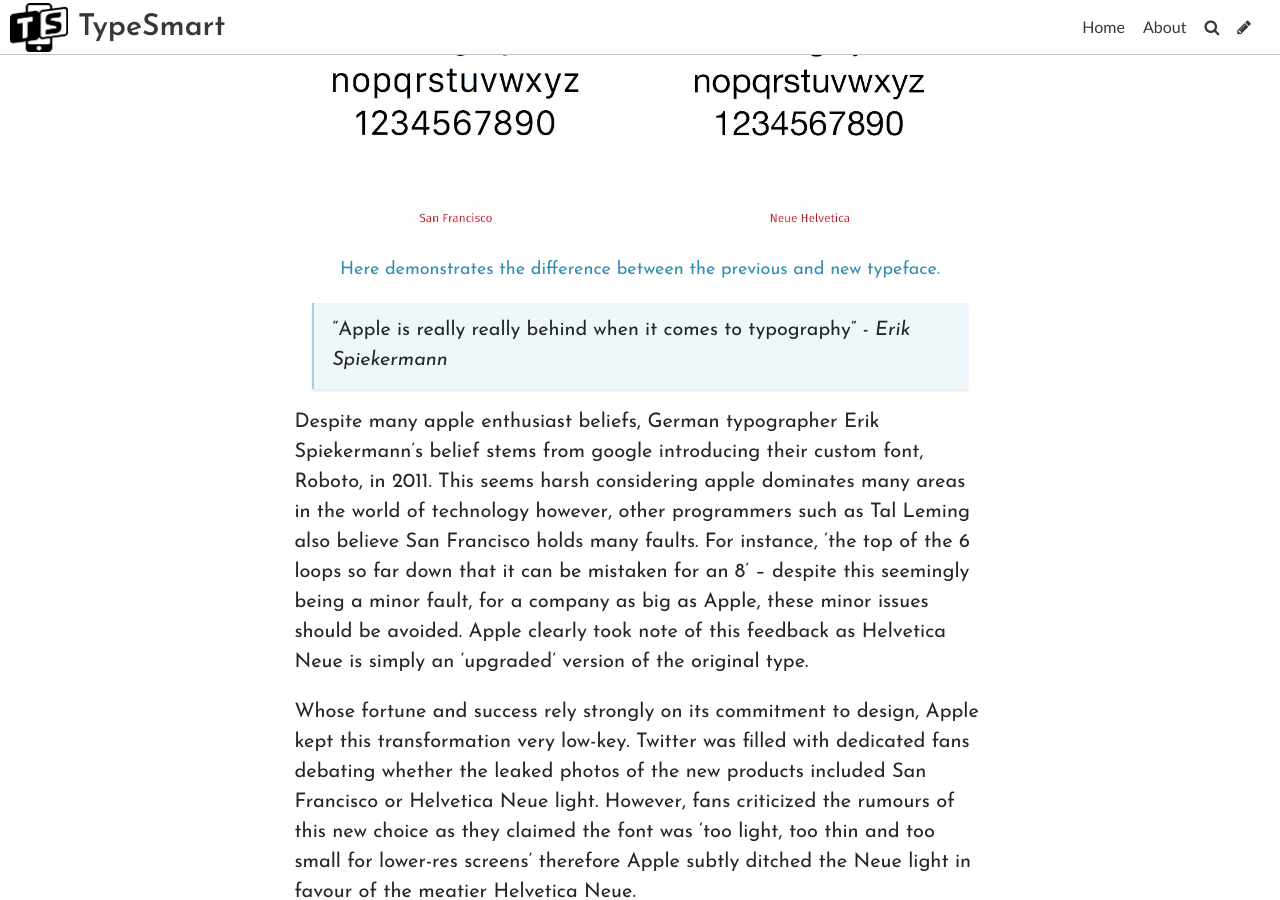
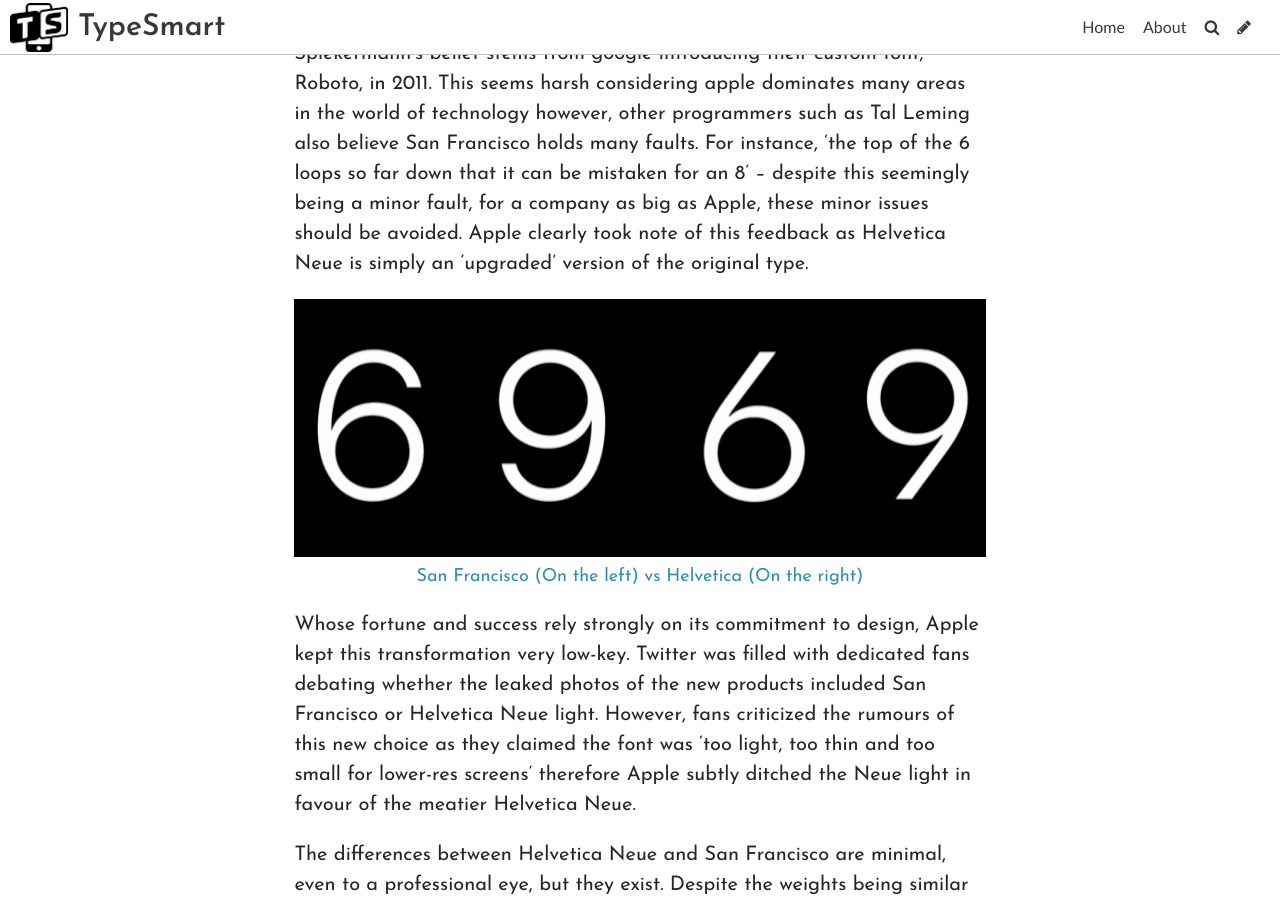
Before and after one commit to nicoleanncarter/typo-design-template, a Jekyll site: the page built from _posts/2021-10-10-the-evolution-of-apple.md, in a window 1280 px wide and 900 px high, scrolled down 1232 px. Built offline with Jekyll 4.4.1, drawn with Linux system fonts in a browser that asks for light colours; some web fonts are replaced.

Commit message:
Update Post “2021-10-10-the-evolution-of-apple”

```diff
--- a/_posts/2021-10-10-the-evolution-of-apple.md
+++ b/_posts/2021-10-10-the-evolution-of-apple.md
@@ -15,14 +15,20 @@
 
 San Francisco (SF) is a sans serif font which is very common for digital screens whilst interestingly, New York (NY)is a serif font said to have been designed to complement San Francisco. They claimed to have designed these typefaces to support an extensive range of weights, sizes, styles, and languages. Despite this type being the most associated to Apple; in 2015, they ‘abandoned the world’s most beloved typeface’ (an article headlined) and moved forward with Helvetica Neue.
 
-![Here demonstrates the difference between the previous and new typeface. ](../uploads/1-hzs5qtcfxgqtiwctbngggq.jpeg)
-
 > "Apple is really really behind when it comes to typography" - *Erik Spiekermann*
 
 Despite many apple enthusiast beliefs, German typographer Erik Spiekermann's belief stems from google introducing their custom font, Roboto, in 2011. This seems harsh considering apple dominates many areas in the world of technology however, other programmers such as Tal Leming also believe San Francisco holds many faults. For instance, ‘the top of the 6 loops so far down that it can be mistaken for an 8’ – despite this seemingly being a minor fault, for a company as big as Apple, these minor issues should be avoided. Apple clearly took note of this feedback as Helvetica Neue is simply an ‘upgraded’ version of the original type.
+
+
+
+![San Francisco (On the left) vs Helvetica (On the right)](../uploads/alternate-6-and-9-san-francisco-font.png)
 
 Whose fortune and success rely strongly on its commitment to design, Apple kept this transformation very low-key. Twitter was filled with dedicated fans debating whether the leaked photos of the new products included San Francisco or Helvetica Neue light. However, fans criticized the rumours of this new choice as they claimed the font was ‘too light, too thin and too small for lower-res screens’ therefore Apple subtly ditched the Neue light in favour of the meatier Helvetica Neue.
 
 The differences between Helvetica Neue and San Francisco are minimal, even to a professional eye, but they exist. Despite the weights being similar and both fonts remaining a sans serif, San Francisco is bolder and friendlier than Helvetica Neue. San Francisco gives character allowing it to be easily read on relatively small screens. The smaller and skinnier appearance makes it space-efficient, similarly to Google’s typeface. So why did Apple switch to less-efficient sizing?
 
+![](../uploads/1-hzs5qtcfxgqtiwctbngggq.jpeg)
+
+
+
 Despite Helvetica coincidently being Steve Jobs personal favourite, it does consist of many specialists. It is believed to be an extraordinarily popular font amongst many designers; this is due to its capability of switching amongst softer company’s such as department stores but also carrying bold brands such as cars and computers. Many consider that its popularity stems from its simplicity, many types consist of over-complex designs with unnecessary embellishments making it very difficult to read/understand on smaller devices. A worthy type face is one which can easily adjust between high/low resolution and big/small visuals therefore, weighing up the technology of today, the change to Helvetica is a natural development into a modern future. Even though the font has been around since before the war began, serif is easily depicted as ‘old-fashioned’ due to serifs being illegible and too complex for the human eye and later generations.
```
Also changed, not shown: uploads/alternate-6-and-9-san-francisco-font.png (added).
